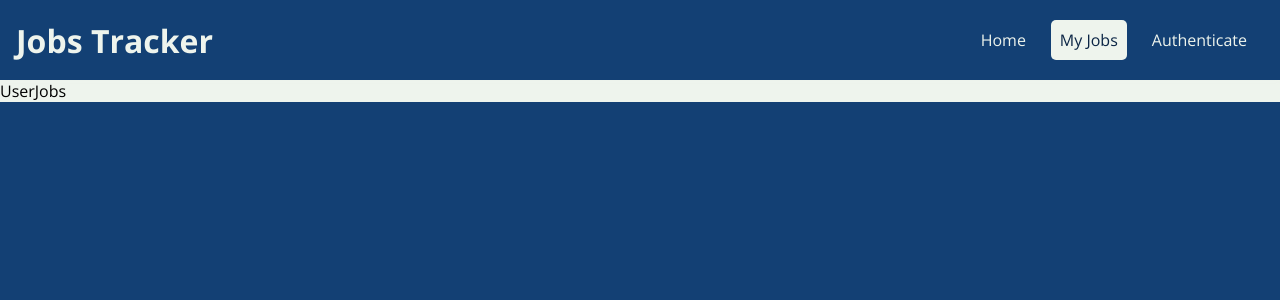
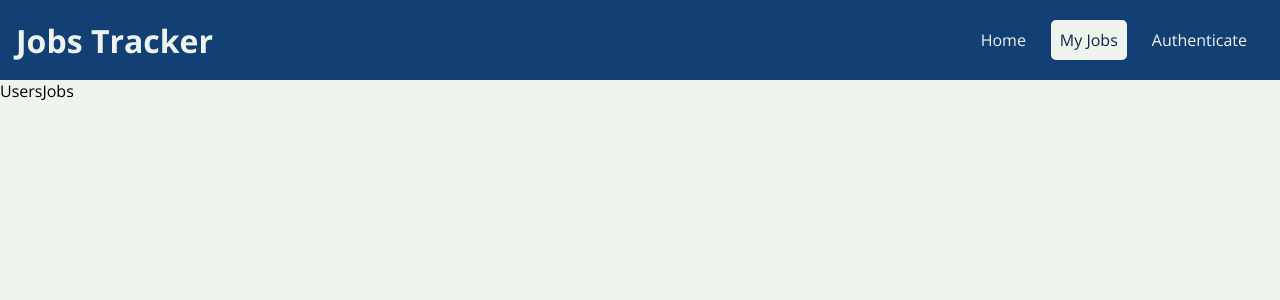
Before and after one commit to FedericoPiazzolla/job-tracker-mern, a React (Vite) app in the folder client/: page /u1/jobs in a window 1280 px wide. Shown: the top 300 px of the page. Built offline with nearby package versions, Linux system fonts and the light colour scheme.

Commit message:
add: userJobs scaffolding

```diff
--- a/client/src/App.jsx
+++ b/client/src/App.jsx
@@ -1,6 +1,7 @@
 import React from "react";
 import { BrowserRouter as Router, Routes, Route } from "react-router-dom";
-import UserJobs from "./jobs/pages/UserJobs";
+import UsersJobs from "./jobs/pages/UsersJobs";
+import ShowUserJob from "./jobs/pages/ShowUserJob";
 import MainNavigation from "./shared/components/Navigation/MainNavigation";
 import LandingPage from "./jobs/pages/LandingPage";
 import Auth from "./user/pages/Auth";
@@ -12,7 +13,9 @@ function App() {
       <main>
         <Routes>
           <Route path="/" element={<LandingPage />} />
-          <Route path="/u1/jobs" element={<UserJobs />} />
+          <Route path="/u1/jobs" element={<UsersJobs />} />
+          <Route path="/u1/jobs/j1" element={<ShowUserJob />} />{" "}
+          {/*da sostituire con job id reale preso dl database */}
           <Route path="/auth" element={<Auth />} />
           {/* Add more routes as needed */}
         </Routes>
--- /dev/null
+++ b/client/src/jobs/pages/ShowUserJob.jsx
@@ -0,0 +1,7 @@
+import React from "react";
+
+const ShowUserJob = () => {
+  return <div>ShowUserJob</div>;
+};
+
+export default ShowUserJob;
--- a/client/src/jobs/pages/UserJobs.jsx
+++ b/client/src/jobs/pages/UsersJobs.jsx
@@ -1,6 +1,6 @@
 import React from "react";
 
-import "./style/UserJobs.css";
+import "./style/UsersJobs.css";
 
 const DUMMY_JOBS = [
   {
@@ -29,8 +29,8 @@ const DUMMY_JOBS = [
   },
 ];
 
-const UserJobs = () => {
-  return <div className="user-jobs">UserJobs</div>;
+const UsersJobs = () => {
+  return <div className="user-jobs">UsersJobs</div>;
 };
 
-export default UserJobs;
+export default UsersJobs;
--- a/client/src/jobs/pages/style/UserJobs.css
+++ b/client/src/jobs/pages/style/UsersJobs.css
@@ -1,4 +1,5 @@
 .user-jobs {
   background-color: var(--background-color);
   margin-top: 5rem;
+  height: calc(100vh - 5rem);
 }
```
Also changed, not shown: 1 other file (tests, documents, lock files or other folders).
